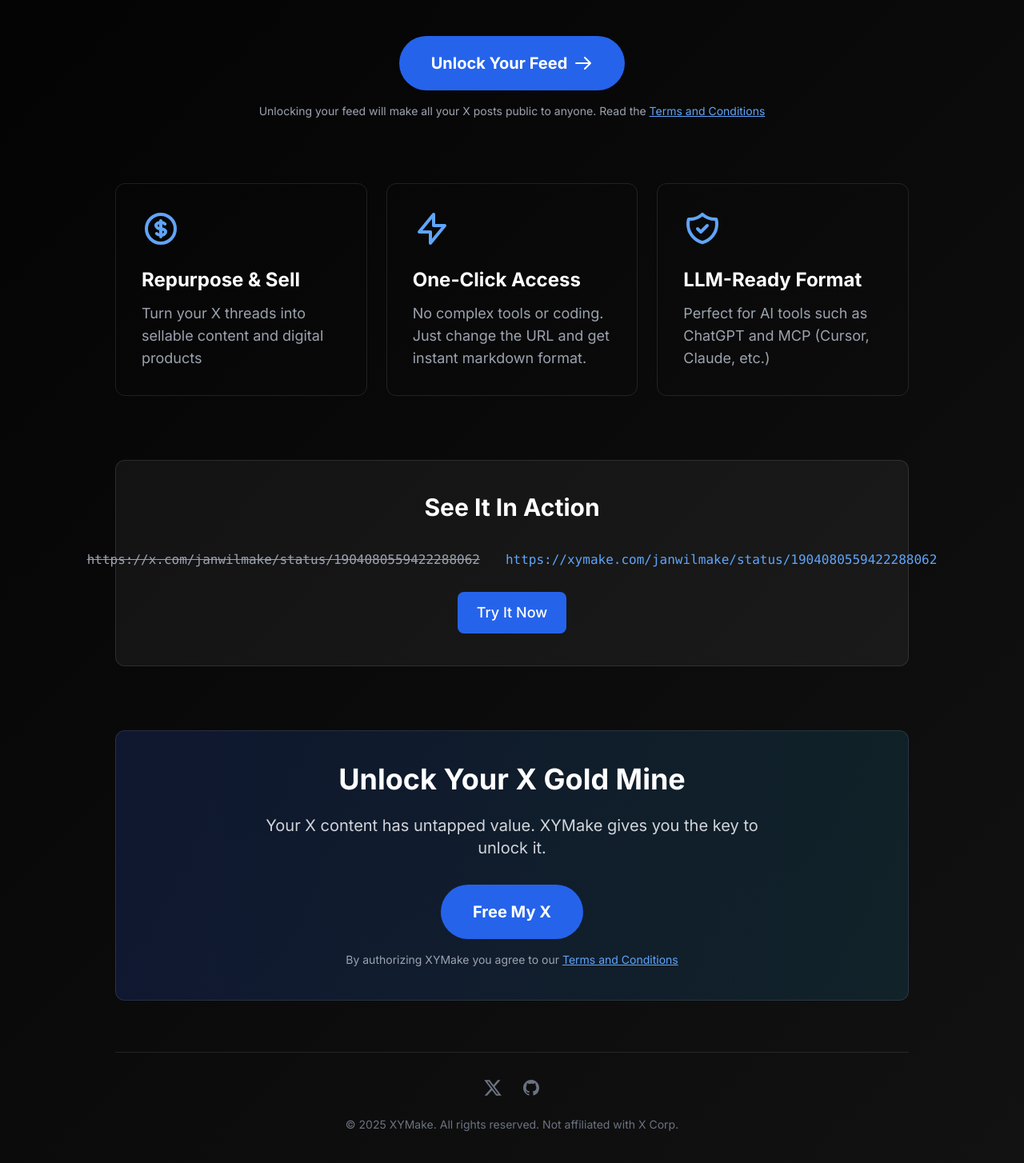
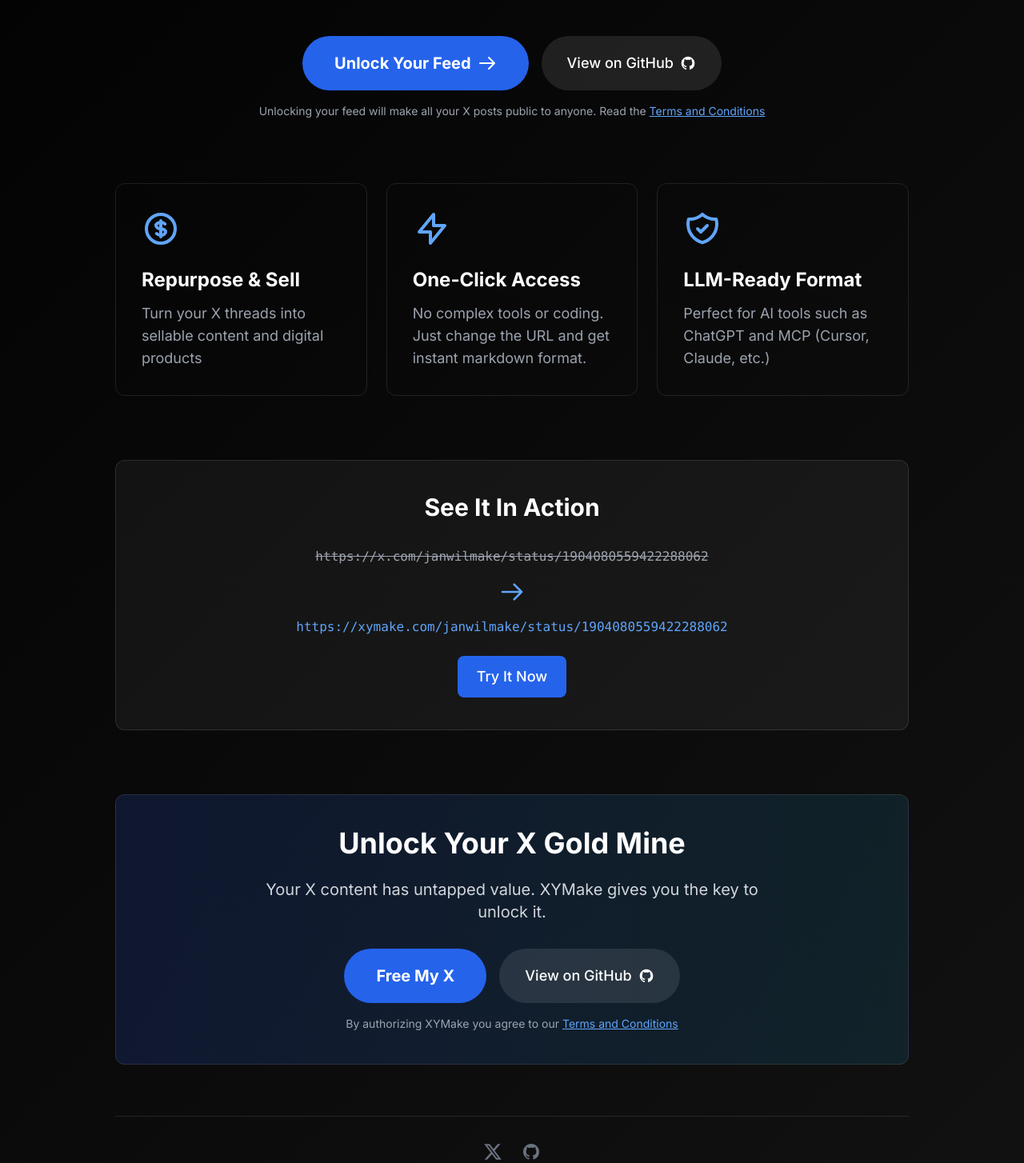
Before and after one commit to janwilmake/xymake, a website: page public/index.html in a window 1280 px wide. Shown: the part 631-2085 px from the top of the page at 80% size. Drawn offline with nearby package versions, Linux system fonts and the light colour scheme.

Commit message:
improvements

```diff
--- a/public/index.html
+++ b/public/index.html
@@ -89,7 +89,9 @@
                         Just add "ymake" to any X URL and instantly get your content in formats that LLMs can use
                     </p>
                 </div>
-                <div class="flex justify-center mb-4">
+
+
+                <div class="flex flex-wrap justify-center gap-4 mb-4">
                     <a href="/login"
                         class="bg-blue-600 hover:bg-blue-700 px-10 py-5 rounded-full font-bold text-xl transition-all button-glow flex items-center gap-2">
                         Unlock Your Feed
@@ -98,7 +100,17 @@
                                 d="M14 5l7 7m0 0l-7 7m7-7H3" />
                         </svg>
                     </a>
+                    <a href="https://github.com/janwilmake/xymake"
+                        class="bg-white/10 hover:bg-white/20 px-8 py-4 rounded-full font-medium text-lg transition-all flex items-center gap-2">
+                        View on GitHub
+                        <svg class="w-5 h-5" fill="currentColor" viewBox="0 0 24 24">
+                            <path fill-rule="evenodd"
+                                d="M12 2C6.477 2 2 6.484 2 12.017c0 4.425 2.865 8.18 6.839 9.504.5.092.682-.217.682-.483 0-.237-.008-.868-.013-1.703-2.782.605-3.369-1.343-3.369-1.343-.454-1.158-1.11-1.466-1.11-1.466-.908-.62.069-.608.069-.608 1.003.07 1.531 1.032 1.531 1.032.892 1.53 2.341 1.088 2.91.832.092-.647.35-1.088.636-1.338-2.22-.253-4.555-1.113-4.555-4.951 0-1.093.39-1.988 1.029-2.688-.103-.253-.446-1.272.098-2.65 0 0 .84-.27 2.75 1.026A9.564 9.564 0 0112 6.844c.85.004 1.705.115 2.504.337 1.909-1.296 2.747-1.027 2.747-1.027.546 1.379.202 2.398.1 2.651.64.7 1.028 1.595 1.028 2.688 0 3.848-2.339 4.695-4.566 4.943.359.309.678.92.678 1.855 0 1.338-.012 2.419-.012 2.747 0 .268.18.58.688.482A10.019 10.019 0 0022 12.017C22 6.484 17.522 2 12 2z"
+                                clip-rule="evenodd" />
+                        </svg>
+                    </a>
                 </div>
+
                 <p class="text-sm text-gray-400">
                     Unlocking your feed will make all your X posts public to anyone. Read the <a href="/tos.html"
                         class="text-blue-400 underline">Terms and
@@ -151,7 +163,7 @@
             <!-- Example Section -->
             <div class="xy-border rounded-xl p-10 mb-20 bg-white/5">
                 <h2 class="text-3xl font-bold mb-8 text-center">See It In Action</h2>
-                <div class="flex flex-colf items-center gap-4 justify-center mb-6">
+                <div class="flex flex-col items-center gap-4 justify-center mb-6">
                     <p class="text-gray-400 line-through font-mono">
                         https://x.com/janwilmake/status/1904080559422288062</p>
                     <svg class="w-8 h-8 text-blue-400 transform rotate-90 md:rotate-0" fill="none" stroke="currentColor"
@@ -182,11 +194,19 @@
                             class="bg-blue-600 hover:bg-blue-700 px-10 py-5 rounded-full font-bold text-xl transition-all button-glow">
                             Free My X
                         </a>
+                        <a href="https://github.com/janwilmake/xymake"
+                            class="bg-white/10 hover:bg-white/20 px-8 py-4 rounded-full font-medium text-lg transition-all flex items-center gap-2">
+                            View on GitHub
+                            <svg class="w-5 h-5" fill="currentColor" viewBox="0 0 24 24">
+                                <path fill-rule="evenodd"
+                                    d="M12 2C6.477 2 2 6.484 2 12.017c0 4.425 2.865 8.18 6.839 9.504.5.092.682-.217.682-.483 0-.237-.008-.868-.013-1.703-2.782.605-3.369-1.343-3.369-1.343-.454-1.158-1.11-1.466-1.11-1.466-.908-.62.069-.608.069-.608 1.003.07 1.531 1.032 1.531 1.032.892 1.53 2.341 1.088 2.91.832.092-.647.35-1.088.636-1.338-2.22-.253-4.555-1.113-4.555-4.951 0-1.093.39-1.988 1.029-2.688-.103-.253-.446-1.272.098-2.65 0 0 .84-.27 2.75 1.026A9.564 9.564 0 0112 6.844c.85.004 1.705.115 2.504.337 1.909-1.296 2.747-1.027 2.747-1.027.546 1.379.202 2.398.1 2.651.64.7 1.028 1.595 1.028 2.688 0 3.848-2.339 4.695-4.566 4.943.359.309.678.92.678 1.855 0 1.338-.012 2.419-.012 2.747 0 .268.18.58.688.482A10.019 10.019 0 0022 12.017C22 6.484 17.522 2 12 2z"
+                                    clip-rule="evenodd" />
+                            </svg>
+                        </a>
                     </div>
                     <p class="text-sm text-gray-400">
                         By authorizing XYMake you agree to our <a href="/tos.html" class="text-blue-400 underline">Terms
-                            and
-                            Conditions</a>
+                            and Conditions</a>
                     </p>
                 </div>
             </div>
```
Also changed, not shown: dashboard.html (+5 -3 lines).
